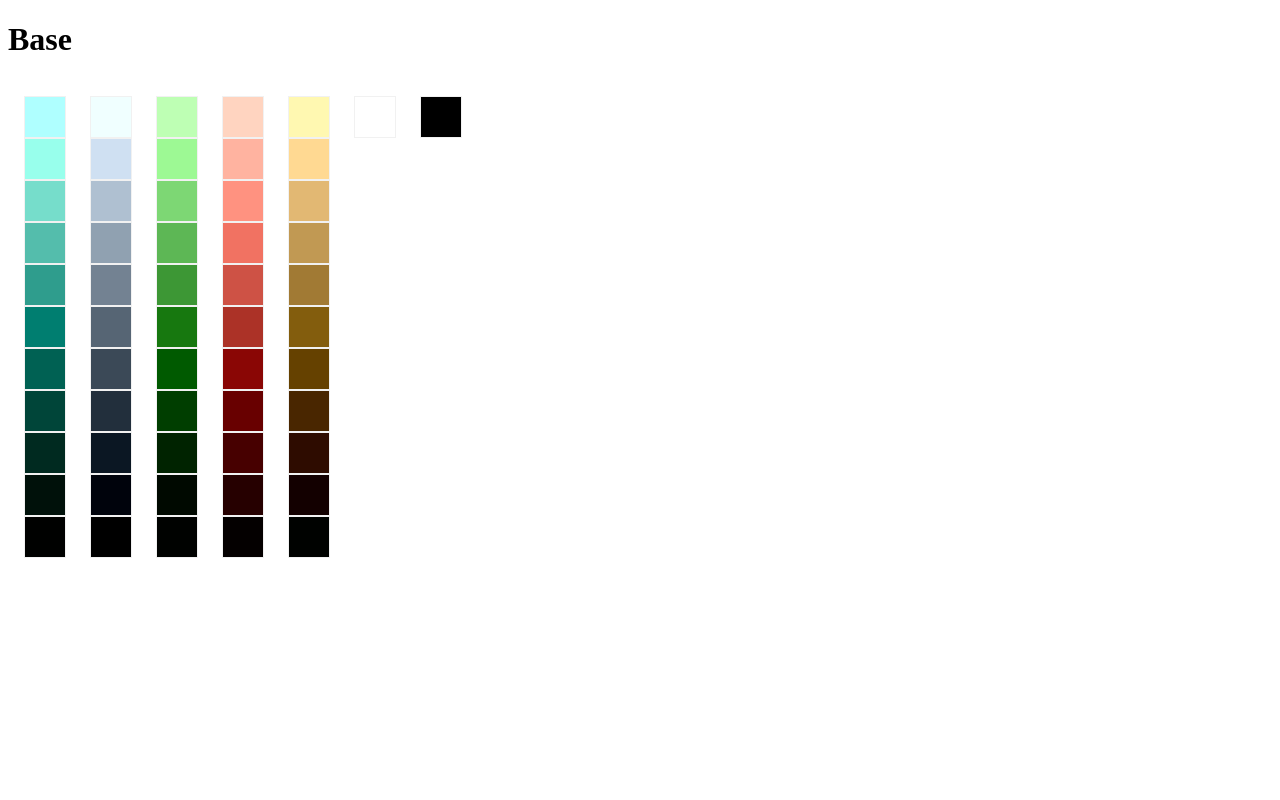
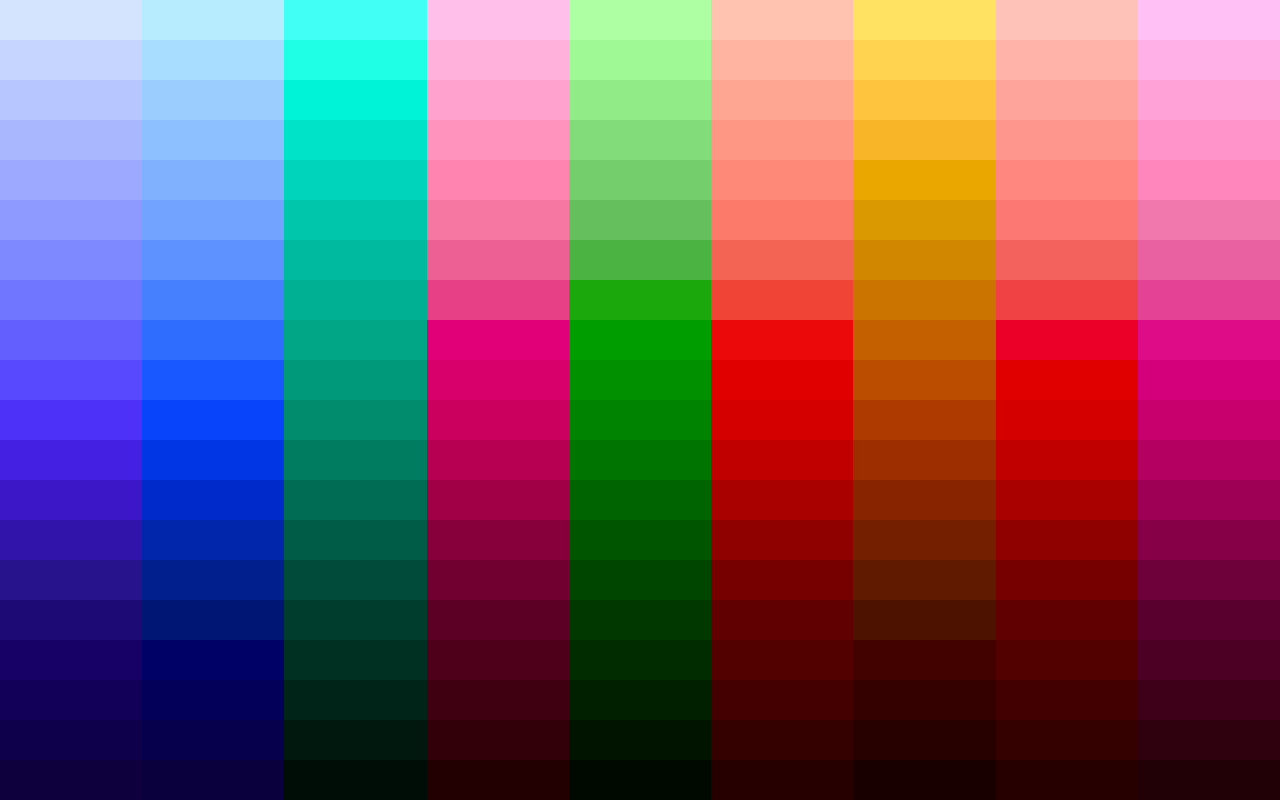
Before and after one commit to vitalyozza/Colorist, a SvelteKit app: page /oklch in a window 1280 px wide. Built offline with nearby package versions, Linux system fonts and the light colour scheme.

Commit message:
Added classes
Engireening Palettes, OKLCH colors

```diff
--- /dev/null
+++ b/src/lib/classes/EngeneeringPalette/index.ts
@@ -0,0 +1,61 @@
+export class EngineeringPalette {
+    private hue: number;
+    private steps: number;
+    private palette: string[];
+
+    constructor(hue: number, steps: number = 11, minContrast: number = 1) {
+        this.hue = hue;
+        this.steps = steps;
+        this.minContrast = minContrast;
+        this.palette = this.generatePalette();
+    }
+
+    private generatePalette(): string[] {
+        const palette: string[] = [];
+        const middleIndex = Math.floor(this.steps / 2);
+
+        // Генерация палитры с четким градиентом от светлого к темному
+        for (let i = 0; i < this.steps; i++) {
+            const lightness = this.calculateLightness(i);
+            const chroma = this.calculateChroma(i);
+            const oklchColor = this.createOklchColor(lightness, chroma, this.hue);
+            palette.push(oklchColor);
+        }
+
+        return palette;
+    }
+
+    private createOklchColor(lightness: number, chroma: number, hue: number): string {
+        return `oklch(${lightness.toFixed(2)}% ${chroma.toFixed(2)} ${hue})`;
+    }
+
+    private calculateLightness(step: number): number {
+        // Линейное распределение от 95% до 10%
+        const maxLightness = 95;
+        const minLightness = 10;
+
+        // Равномерное распределение от светлого к темному
+        return maxLightness - (step / (this.steps - 1)) * (maxLightness - minLightness);
+    }
+
+    private calculateChroma(step: number): number {
+        const minChroma = 0.16;    // Минимальная хрома
+        const maxChroma = 0.27;    // Максимальная хрома
+        const middleIndex = Math.floor(this.steps / 2);
+
+        // Синусоидальное затухание
+        const distanceFromMiddle = Math.abs(step - middleIndex);
+        const normalizedDistance = distanceFromMiddle / middleIndex;
+
+        // Синусоидальное сглаживание
+        const chromaticness = maxChroma * (Math.cos(normalizedDistance * Math.PI) * 0.5 + 0.5);
+
+        // Гарантированное попадание в диапазон между минимумом и максимумом
+        return Math.max(minChroma, Math.min(maxChroma, chromaticness));
+    }
+
+    // Метод для получения всей палитры
+    getPalette(): string[] {
+        return this.palette;
+    }
+}
--- a/src/lib/oklch/index.ts
+++ b/src/lib/classes/OKLCHColor/index.ts
@@ -2,8 +2,6 @@ export class OKLCHColor {
     private lightness: number;
     private chroma: number;
     private hue: number;
-    private tints: OKLCHColor[] = [];
-    private shades: OKLCHColor[] = [];
 
     constructor(oklchString: string) {
         // Парсинг строки OKLCH
@@ -35,28 +33,6 @@ export class OKLCHColor {
         return this;
     }
 
-    // Генерация тинтов (более светлые оттенки)
-    generateTints(count: number = 5, lightnessStep: number = 10): OKLCHColor[] {
-        this.tints = [];
-        for (let i = 1; i <= count; i++) {
-            const tint = new OKLCHColor(this.toCssString());
-            tint.modifyLightness(i * lightnessStep);
-            this.tints.push(tint);
-        }
-        return this.tints;
-    }
-
-    // Генерация шейдов (более темные оттенки)
-    generateShades(count: number = 5, lightnessStep: number = 10): OKLCHColor[] {
-        this.shades = [];
-        for (let i = 1; i <= count; i++) {
-            const shade = new OKLCHColor(this.toCssString());
-            shade.modifyLightness(-i * lightnessStep);
-            this.shades.push(shade);
-        }
-        return this.shades;
-    }
-
     // Преобразование обратно в CSS-строку
     toCssString(): string {
         return `oklch(${this.lightness.toFixed(1)}% ${this.chroma.toFixed(2)} ${this.hue.toFixed(1)})`;
@@ -75,12 +51,4 @@ export class OKLCHColor {
         return this.hue;
     }
 
-    // Геттеры для tints и shades
-    getTints(): OKLCHColor[] {
-        return this.tints;
-    }
-
-    getShades(): OKLCHColor[] {
-        return this.shades;
-    }
 }
--- a/src/lib/generators/index.ts
+++ /dev/null
@@ -1,34 +0,0 @@
-import { Color } from "$lib/interfaces";
-import { OKLCHColor } from "$lib/oklch";
-
-export const createColor = (baseOklch: string): Color => {
-    /**
-     * Специальная функция для быстрого заполнения
-     * объхекта Color из interfaces
-     */
-    const baseColor = new OKLCHColor(baseOklch);
-
-    // Генерируем тинты и шейды
-    const tints = baseColor.generateTints();
-    const shades = baseColor.generateShades();
-
-    // Создаем объект с тинтами
-    const tintMap = tints.reduce((acc, tint, index) => {
-        acc[index + 1] = { oklch: tint.toCssString() };
-        return acc;
-    }, {} as { [key: number]: { oklch: string } });
-
-    // Создаем объект с шейдами
-    const shadeMap = shades.reduce((acc, shade, index) => {
-        acc[index + 1] = { oklch: shade.toCssString() };
-        return acc;
-    }, {} as { [key: number]: { oklch: string } });
-
-    return {
-        base: {
-            oklch: baseColor.toCssString()
-        },
-        tints: tintMap,
-        shades: shadeMap
-    };
-};
--- a/src/routes/oklch/+page.server.ts
+++ b/src/routes/oklch/+page.server.ts
@@ -1,19 +1,43 @@
 import type { PageServerLoad } from './$types';
-import type { palette } from '$lib/interfaces';
-import { createColor } from '$lib/generators';
+import { OKLCHColor } from '$lib/classes/OKLCHColor';
+import { EngineeringPalette } from '$lib/classes/EngeneeringPalette';
 
-const colorPalette: palette = {
-    accent: createColor('oklch(53.1% 0.095525 181.2)'),
-    neutral: createColor('oklch(50% 0.03 248.4)'),
-    success: createColor('oklch(50% 0.16 142)'),
-    danger: createColor('oklch(50% 0.16 29)'),
-    attention: createColor('oklch(50.5% 0.104745 79.4)'),
-    white: createColor('oklch(100% 0 0)'),
-    black: createColor('oklch(0% 0 0)'),
-}
+let primary = new OKLCHColor('oklch(50% 0.2 264)')
+let accent = new OKLCHColor('oklch(50% 0.2 181)')
+let neutral = new OKLCHColor('oklch(50% 0 0)')
+let success = new OKLCHColor('oklch(50% 0.2 142)')
+let danger = new OKLCHColor('oklch(50% 0.2 29)')
+let attention = new OKLCHColor('oklch(50% 0.2 80)')
+
+
+let pink = new OKLCHColor('oklch(50% 0.2 25)')
+let purple = new OKLCHColor('oklch(50% 0.2 277)')
+let magenta = new OKLCHColor('oklch(50% 0.2 354)')
+
+const white = new OKLCHColor('oklch(100% 0 0)');
+const black = new OKLCHColor('oklch(0% 0 0)');
+
+const primaryPalette = new EngineeringPalette(primary.getHue(), 20);
+const accentPalette = new EngineeringPalette(accent.getHue(), 20);
+const neutralPalette = new EngineeringPalette(neutral.getHue(), 20);
+const successPalette = new EngineeringPalette(success.getHue(), 20);
+const dangerPalette = new EngineeringPalette(danger.getHue(), 20);
+const attentionPalette = new EngineeringPalette(attention.getHue(), 20);
+
+const pinkPalette = new EngineeringPalette(pink.getHue(), 20);
+const purplePalette = new EngineeringPalette(purple.getHue(), 20);
+const magentaPalette = new EngineeringPalette(magenta.getHue(), 20);
 
 export const load: PageServerLoad = async ({ params }) => {
 	return {
-		palette: colorPalette
+        purple: purplePalette.getPalette(),
+		primary: primaryPalette.getPalette(),
+		accent: accentPalette.getPalette(),
+		neutral: neutralPalette.getPalette(),
+		success: successPalette.getPalette(),
+		danger: dangerPalette.getPalette(),
+		attention: attentionPalette.getPalette(),
+		pink: pinkPalette.getPalette(),
+		magenta: magentaPalette.getPalette(),
 	};
 };
--- a/src/routes/oklch/+page.svelte
+++ b/src/routes/oklch/+page.svelte
@@ -2,76 +2,38 @@
 	import type { PageProps } from './$types';
 
 	let { data }: PageProps = $props();
-	console.log(data.palette.accent);
 </script>
 
-<h1>Base</h1>
-
-<div class="palette">
-	<div class="semantic_directions">
-		{#each Object.entries(data.palette) as [key, color]}
-			<div class="semantic_direction">
-				{#if (key != 'white') && (key != 'black')}
-					<div class="tints">
-						{#each Object.entries(color.tints).reverse() as [key, tint]}
-							<div class="color" style="background-color: {tint.oklch};"></div>
-						{/each}
-					</div>
-				{/if}
-				<div class="base">
-					<div class="color" style="background-color: {color.base.oklch};"></div>
-				</div>
-				{#if (key != 'white') && (key != 'black')}
-					<div class="shades">
-						{#each Object.entries(color.shades) as [key, shade]}
-							<div class="color" style="background-color: {shade.oklch};"></div>
-						{/each}
-					</div>
-				{/if}
-			</div>
-		{/each}
-	</div>
+<div class="palettes">
+	{#each Object.entries(data) as [key, tints]}
+		<div class="palette">
+			{#each tints as tint}
+				<div class="color" style="background-color: {tint};"></div>
+			{/each}
+		</div>
+	{/each}
 </div>
 
 <style>
+	.palettes {
+		display: flex;
+		/* flex-wrap: wrap; */
+		width: 100%;
+		min-height: 100vh;
+	}
+
 	.palette {
+		flex: 1;
 		display: flex;
 		flex-direction: column;
-		gap: 8px;
-		padding: 8px;
-	}
-
-	.semantic_directions {
-		display: flex;
-		flex-direction: row;
-		gap: 8px;
-	}
-
-	.semantic_direction {
-		display: flex;
-		flex-direction: column;
-		gap: 0px;
-		padding: 8px;
-	}
-
-	.base {
-	}
-
-	.tints {
-		display: flex;
-		flex-direction: column;
-		gap: 0px;
-	}
-
-	.shades {
-		display: flex;
-		flex-direction: column;
-		gap: 0px;
+		min-width: auto; /* Минимальная ширина колонки */
 	}
 
 	.color {
-		width: 40px;
-		height: 40px;
-        border: 1px solid #f1f1f1;
+		flex: 1;
+		display: flex;
+		justify-content: center;
+		align-items: center;
+		background-color: #f0f0f0;
 	}
 </style>
```
Also changed, not shown: src/lib/interfaces/index.ts (deleted, +0 -25 lines), src/routes/+layout.svelte (renamed from src/routes/hsl/+layout.svelte).
